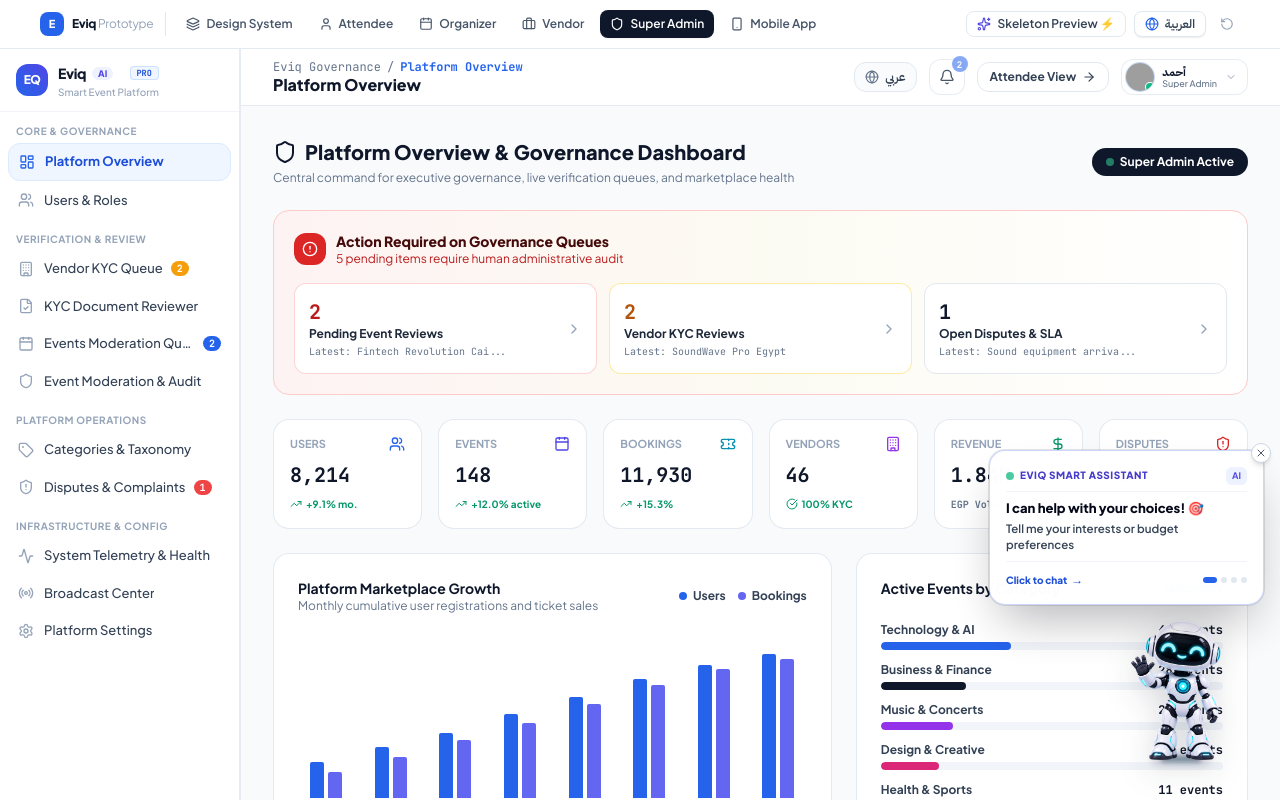
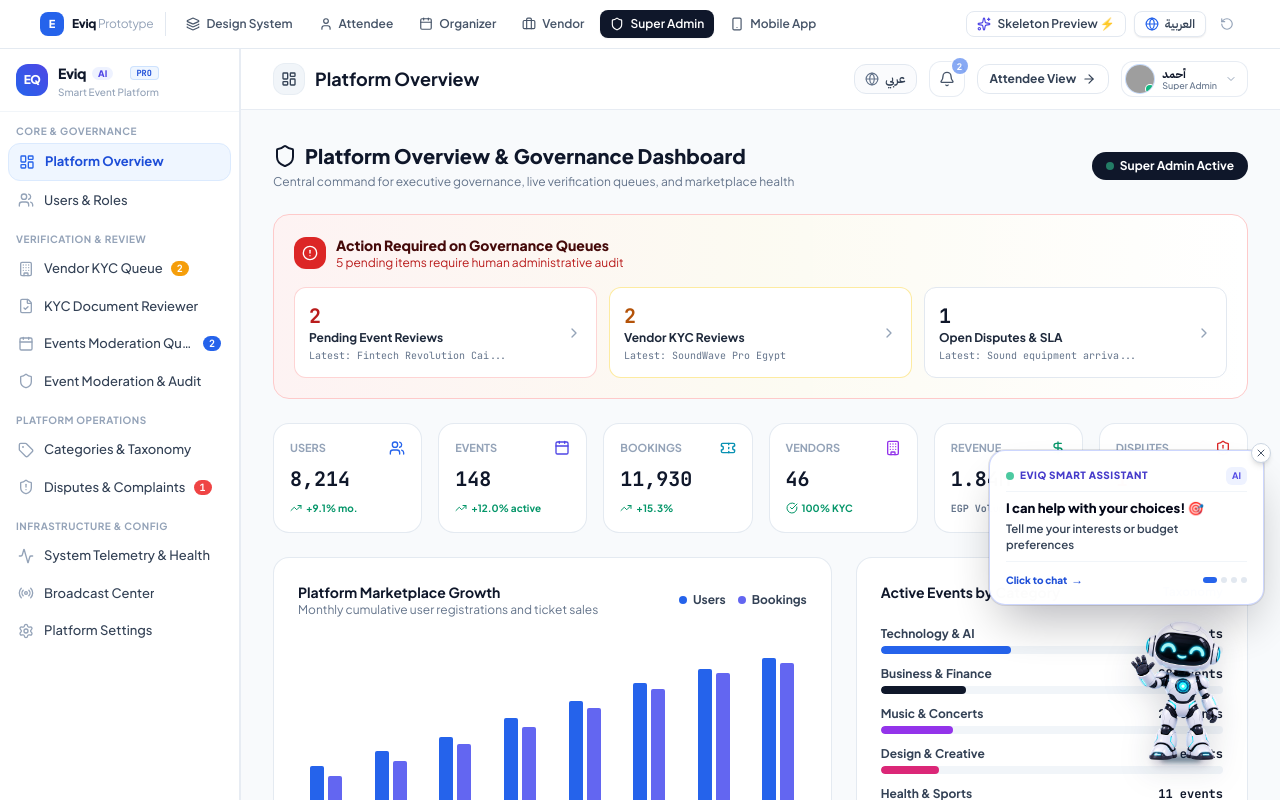
Before and after one commit to mmed555/event-smart, a React (Vite) app in the folder frontend/: page / in a window 1280 px wide. Both pictures are taken after a click on the button "Super Admin". Shown: the top 800 px of the page. Built offline with nearby package versions, Linux system fonts and the light colour scheme; grey boxes are pictures that could not be loaded.

Commit message:
style(frontend): polish DashboardNav by removing redundant breadcrumb and displaying clean screen title

```diff
--- a/frontend/src/components/layout/DashboardNav.tsx
+++ b/frontend/src/components/layout/DashboardNav.tsx
@@ -19,8 +19,8 @@ import clsx from 'clsx';
 
 interface DashboardNavProps {
   role: DashboardRole;
-  portalTitleEn: string;
-  portalTitleAr: string;
+  portalTitleEn?: string;
+  portalTitleAr?: string;
   currentNav?: DashboardNavItem;
   onOpenMobileMenu: () => void;
   headerActions?: React.ReactNode;
@@ -28,8 +28,6 @@ interface DashboardNavProps {
 
 export const DashboardNav: React.FC<DashboardNavProps> = ({
   role,
-  portalTitleEn,
-  portalTitleAr,
   currentNav,
   onOpenMobileMenu,
   headerActions,
@@ -67,14 +65,16 @@ export const DashboardNav: React.FC<DashboardNavProps> = ({
   const unreadCount = notifications.filter((n) => !n.read).length;
 
   const roleDisplay = {
-    admin: { en: 'Super Admin', ar: 'المشرف العام', tone: 'text-blue-600 bg-blue-50 border-blue-200' },
-    organizer: { en: 'Event Organizer', ar: 'منظم الفعالية', tone: 'text-indigo-600 bg-indigo-50 border-indigo-200' },
-    vendor: { en: 'Registered Vendor', ar: 'مزود خدمات معتمد', tone: 'text-emerald-600 bg-emerald-50 border-emerald-200' },
+    admin: { en: 'Super Admin', ar: 'المشرف العام', tone: 'text-blue-700 bg-blue-50 border-blue-200' },
+    organizer: { en: 'Event Organizer', ar: 'منظم الفعالية', tone: 'text-indigo-700 bg-indigo-50 border-indigo-200' },
+    vendor: { en: 'Registered Vendor', ar: 'مزود خدمات معتمد', tone: 'text-emerald-700 bg-emerald-50 border-emerald-200' },
   }[role];
 
+  const CurrentIcon = currentNav?.icon;
+
   return (
-    <header className="sticky top-[45px] z-20 border-b border-slate-200/90 bg-white/95 backdrop-blur-md px-4 sm:px-6 lg:px-8 py-2.5 flex items-center justify-between gap-4">
-      {/* Left / Start: Mobile trigger & Breadcrumbs */}
+    <header className="sticky top-[45px] z-20 border-b border-slate-200/80 bg-white/95 backdrop-blur-md px-4 sm:px-6 lg:px-8 py-3 flex items-center justify-between gap-4">
+      {/* Left / Start: Mobile trigger & Clean Screen Title */}
       <div className="flex items-center gap-3 min-w-0">
         <button
           onClick={onOpenMobileMenu}
@@ -84,17 +84,28 @@ export const DashboardNav: React.FC<DashboardNavProps> = ({
           <Menu className="size-5" />
         </button>
 
-        <div className="min-w-0">
-          <div className="flex items-center gap-1.5 text-xs text-slate-500 font-mono truncate">
-            <span>{isAr ? portalTitleAr : portalTitleEn}</span>
-            <span>/</span>
-            <span className="font-bold text-blue-600 truncate">
-              {currentNav ? (isAr ? currentNav.labelAr : currentNav.labelEn) : ''}
-            </span>
-          </div>
-          <h1 className="text-base font-black text-slate-900 leading-tight truncate">
+        <div className="flex items-center gap-2.5 min-w-0">
+          {CurrentIcon && (
+            <div className="hidden sm:flex size-8 items-center justify-center rounded-xl bg-slate-100 text-slate-700 border border-slate-200/60 shrink-0">
+              <CurrentIcon className="size-4 text-slate-700" />
+            </div>
+          )}
+          <h1 className="text-base sm:text-lg font-bold text-slate-900 leading-tight truncate">
             {currentNav ? (isAr ? currentNav.labelAr : currentNav.labelEn) : ''}
           </h1>
+          {currentNav?.badgeCount !== undefined && currentNav.badgeCount > 0 && (
+            <span
+              className={clsx(
+                'h-5 min-w-[20px] px-1.5 rounded-full flex items-center justify-center text-[10px] font-mono font-bold text-white shrink-0 shadow-2xs',
+                currentNav.badgeTone === 'red' && 'bg-red-500',
+                currentNav.badgeTone === 'amber' && 'bg-amber-500',
+                currentNav.badgeTone === 'emerald' && 'bg-emerald-500',
+                (!currentNav.badgeTone || currentNav.badgeTone === 'blue') && 'bg-blue-600'
+              )}
+            >
+              {currentNav.badgeCount}
+            </span>
+          )}
         </div>
       </div>
 
```
Also changed, not shown: 1 other file (tests, documents, lock files or other folders).
